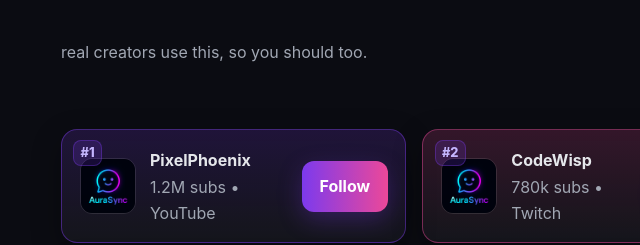
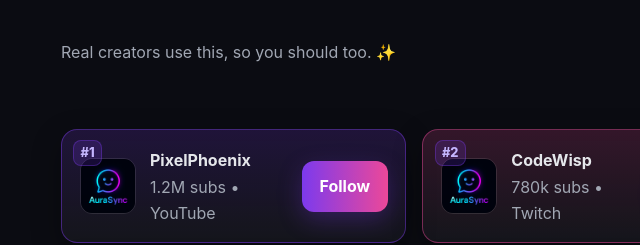
Before and after one commit to ChielSlotman/aurachat-site, a plain HTML site: page influencers/index.html in a window 1280 px wide. Shown: the part 208-453 px from the top of the page, 45-685 px from the left. Drawn offline with Linux system fonts and the light colour scheme.

Commit message:
Influencers: capitalize tagline and add sparkle emoji

```diff
--- a/influencers/index.html
+++ b/influencers/index.html
@@ -30,7 +30,7 @@
     <section class="page-hero">
       <div class="container">
   <h1 class="headline">These influencers also use <span class="brand">AuraSync</span></h1>
-  <p class="sub">real creators use this, so you should too.</p>
+  <p class="sub">Real creators use this, so you should too. ✨</p>
       </div>
     </section>
     <section class="influencers">
```
